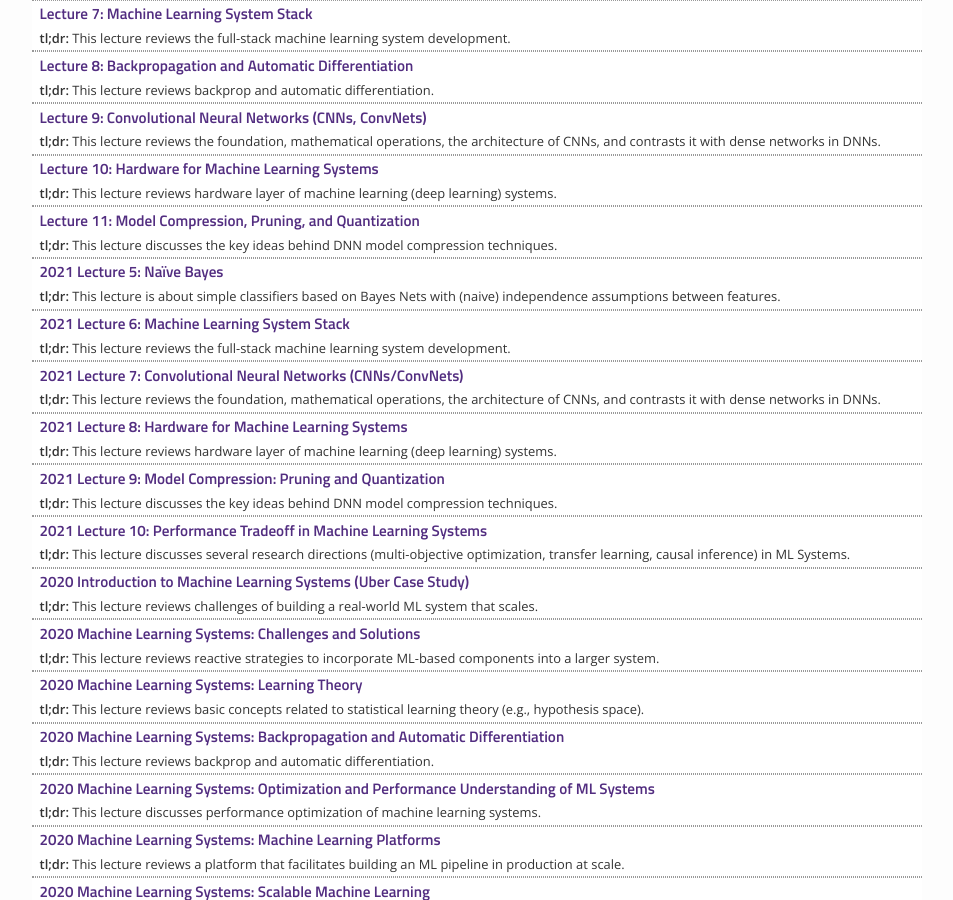
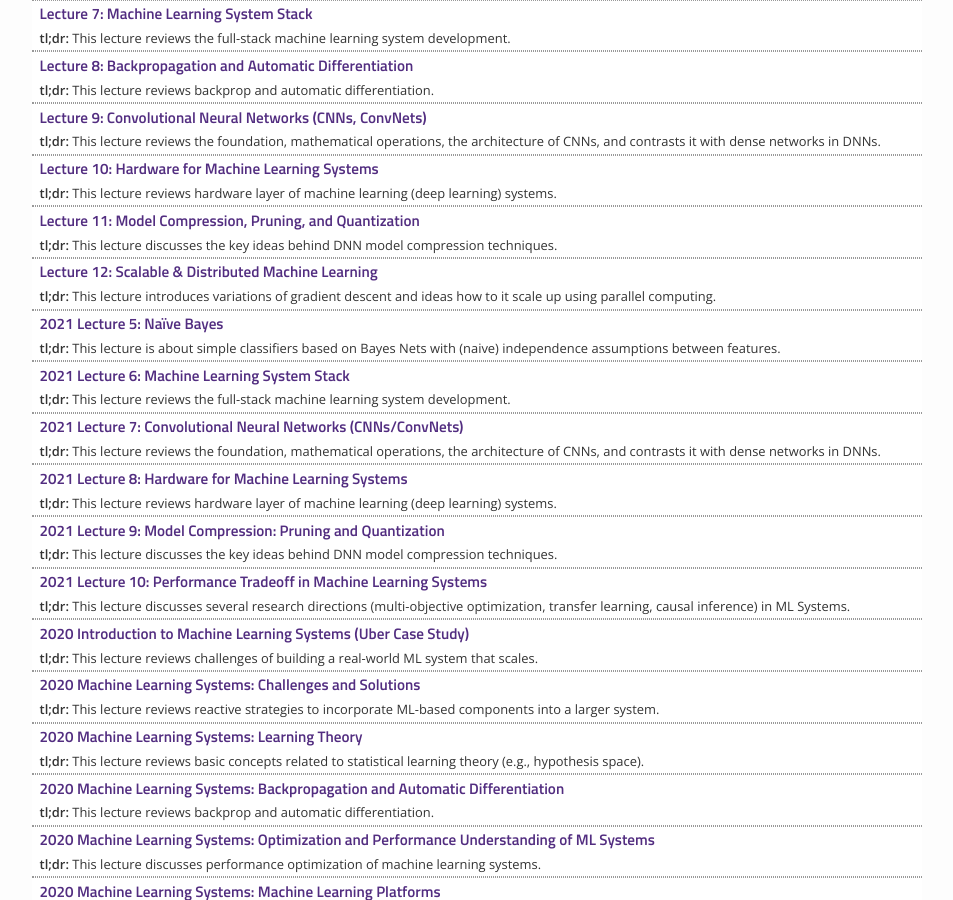
Before and after one commit to pooyanjamshidi/mls, a Jekyll site: the page built from lectures.md, in a window 1280 px wide and 900 px high, scrolled down 540 px. Shown: the whole window, without its empty margins (163-1116 px from the left). Built offline with Jekyll 4.4.1, drawn with Linux system fonts in a browser that asks for light colours; nearby versions of some CDN libraries.

Commit message:
added distributed ml

```diff
--- a/_data/lectures.yml
+++ b/_data/lectures.yml
@@ -52,6 +52,11 @@
   filename: csce585_2022_11_slides_dnn_compression_prunning_quantization
   dirname: lectures
   tldr: "This lecture discusses the key ideas behind DNN model compression techniques."
+
+- title: "Lecture 12: Scalable & Distributed Machine Learning"
+  filename: csce585_2023_12_slides_scalable_distributed_ML
+  dirname: lectures
+  tldr: "This lecture introduces variations of gradient descent and ideas how to it scale up using parallel computing."
 
 - title: "2021 Lecture 5: Naïve Bayes"
   filename: csce585-naivebayes
```
Also changed, not shown: 1 other file.
